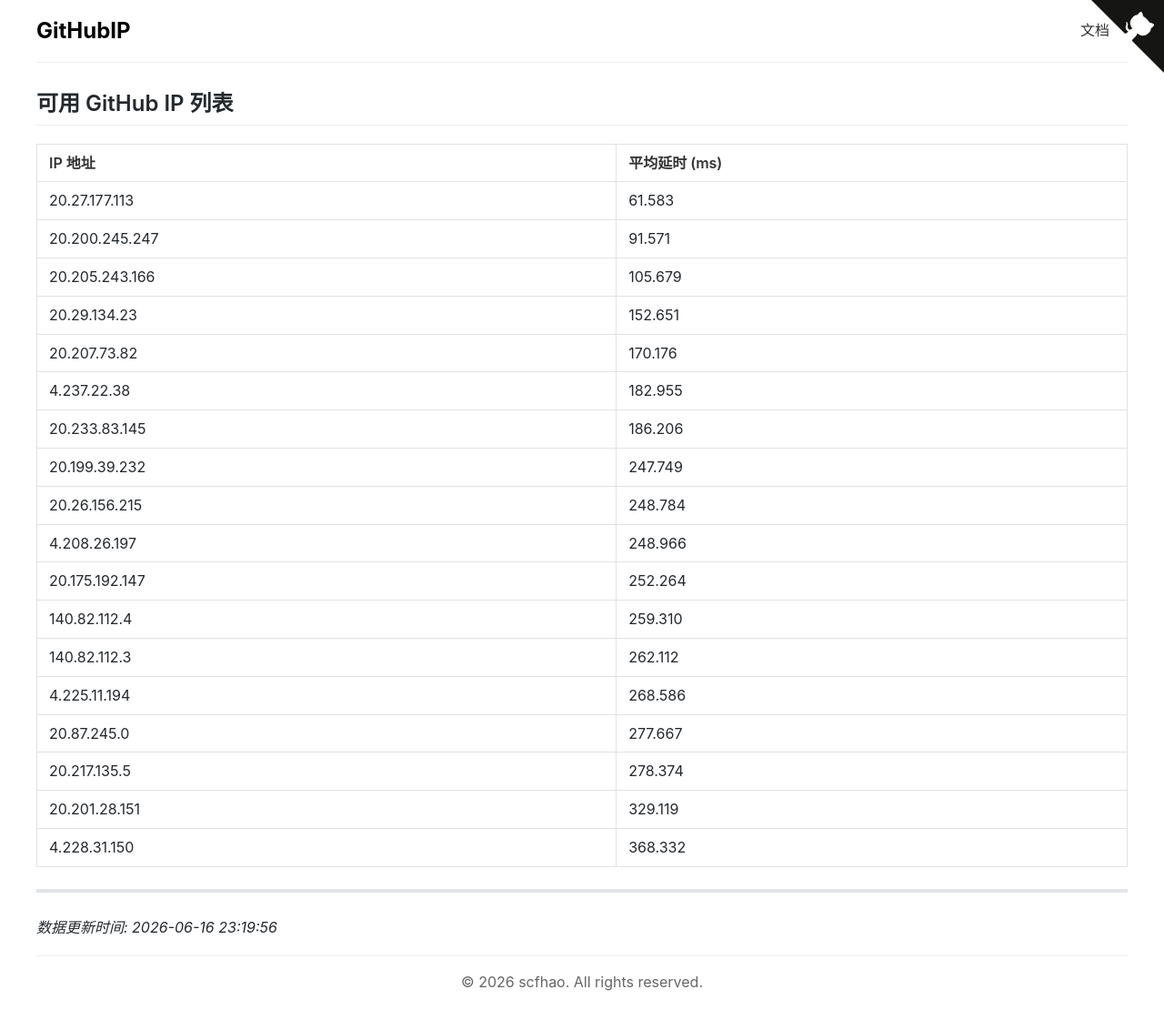
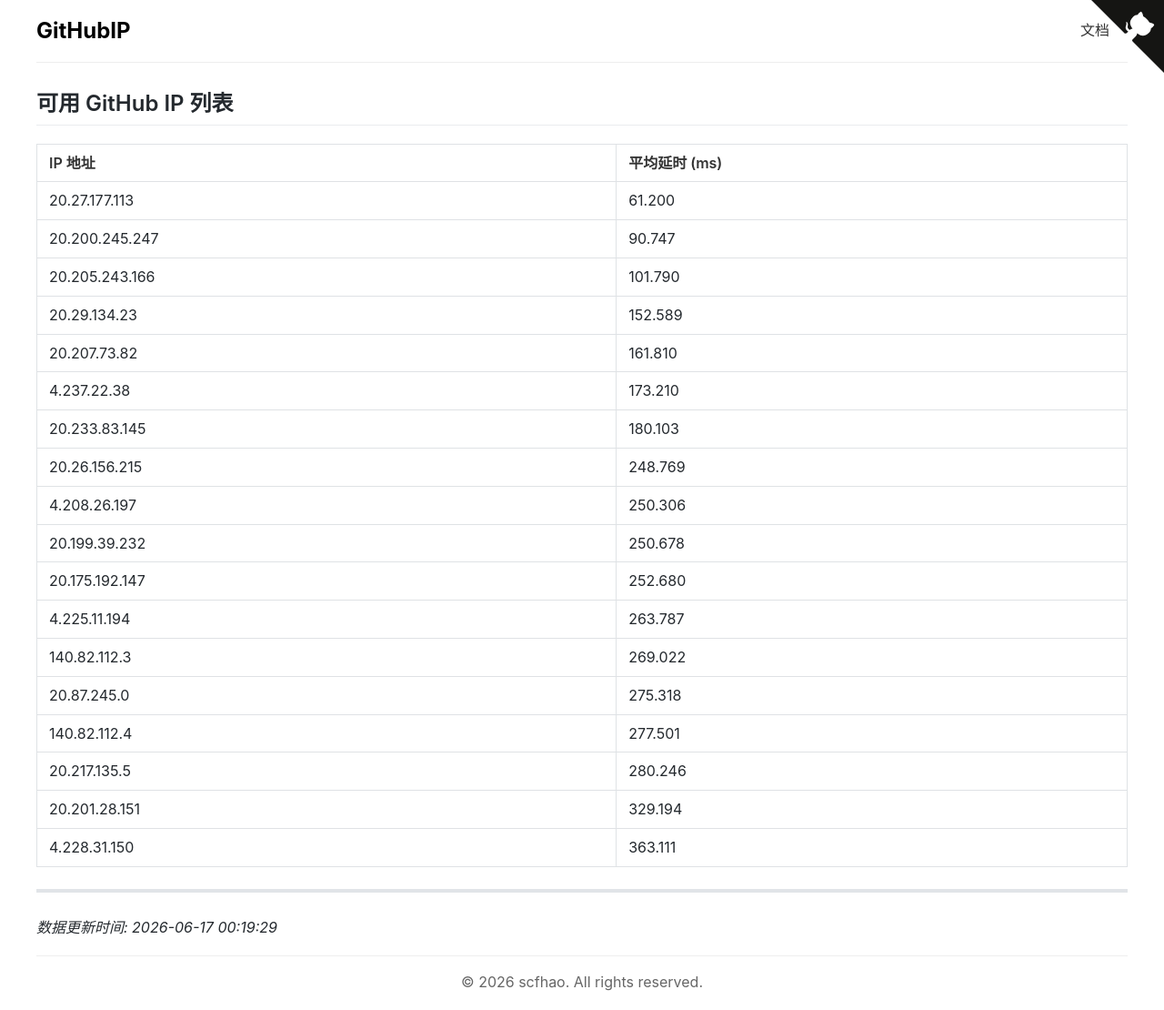
Before and after one commit to scfhao/GitHubIP, a Jekyll site: the page built from index.md, in a window 1280 px wide. Shown: the whole page at 91% size. Built offline with Jekyll 4.4.1, drawn with Linux system fonts in a browser that asks for light colours.

Commit message:
自动脚本执行 - 2026-06-17 00:19:29

```diff
--- a/index.md
+++ b/index.md
@@ -1,32 +1,32 @@
 ---
 layout: home
 title: GitHub IP 列表
-date: 2026-06-16 23:19:56
+date: 2026-06-17 00:19:29
 ---
 
 ## 可用 GitHub IP 列表
 
 | IP 地址 | 平均延时 (ms) |
 |---------|--------------|
-| 20.27.177.113 | 61.583 |
-| 20.200.245.247 | 91.571 |
-| 20.205.243.166 | 105.679 |
-| 20.29.134.23 | 152.651 |
-| 20.207.73.82 | 170.176 |
-| 4.237.22.38 | 182.955 |
-| 20.233.83.145 | 186.206 |
-| 20.199.39.232 | 247.749 |
-| 20.26.156.215 | 248.784 |
-| 4.208.26.197 | 248.966 |
-| 20.175.192.147 | 252.264 |
-| 140.82.112.4 | 259.310 |
-| 140.82.112.3 | 262.112 |
-| 4.225.11.194 | 268.586 |
-| 20.87.245.0 | 277.667 |
-| 20.217.135.5 | 278.374 |
-| 20.201.28.151 | 329.119 |
-| 4.228.31.150 | 368.332 |
+| 20.27.177.113 | 61.200 |
+| 20.200.245.247 | 90.747 |
+| 20.205.243.166 | 101.790 |
+| 20.29.134.23 | 152.589 |
+| 20.207.73.82 | 161.810 |
+| 4.237.22.38 | 173.210 |
+| 20.233.83.145 | 180.103 |
+| 20.26.156.215 | 248.769 |
+| 4.208.26.197 | 250.306 |
+| 20.199.39.232 | 250.678 |
+| 20.175.192.147 | 252.680 |
+| 4.225.11.194 | 263.787 |
+| 140.82.112.3 | 269.022 |
+| 20.87.245.0 | 275.318 |
+| 140.82.112.4 | 277.501 |
+| 20.217.135.5 | 280.246 |
+| 20.201.28.151 | 329.194 |
+| 4.228.31.150 | 363.111 |
 
 ---
 
-*数据更新时间: 2026-06-16 23:19:56*
+*数据更新时间: 2026-06-17 00:19:29*
```
